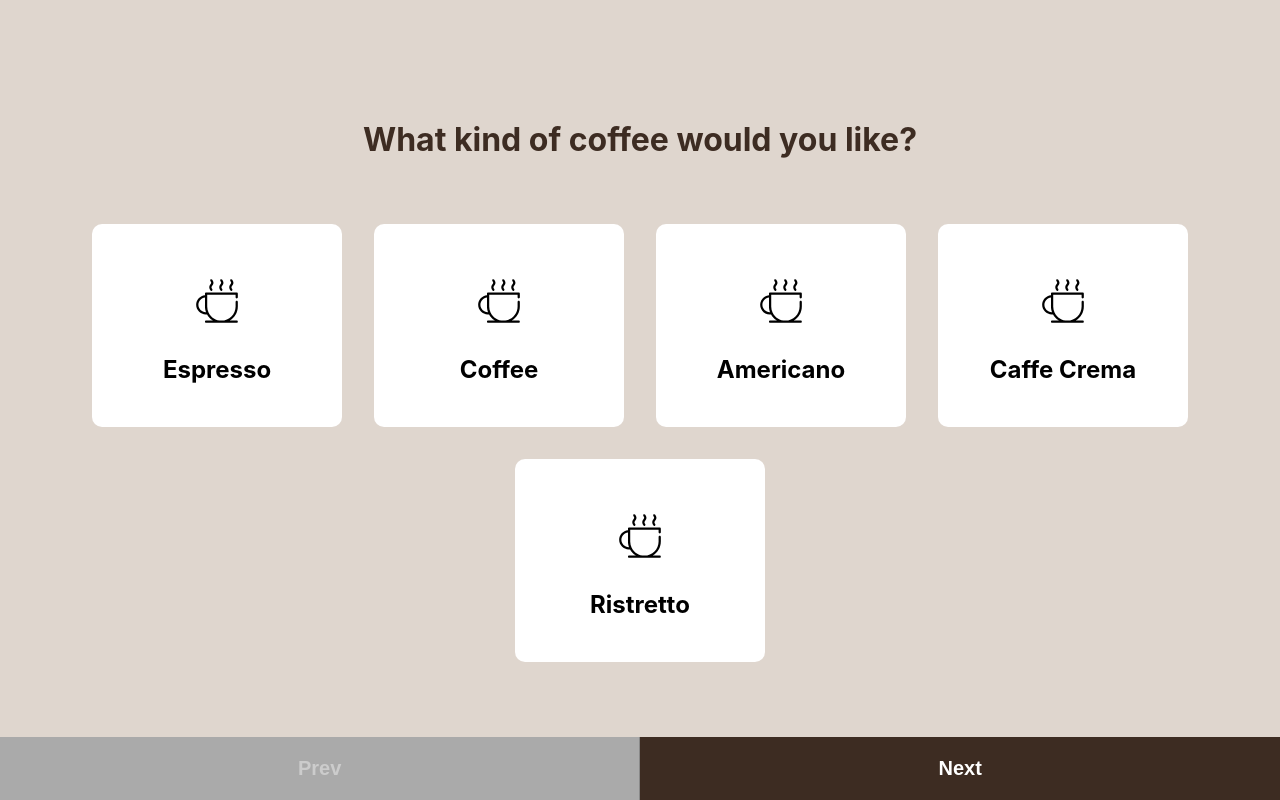
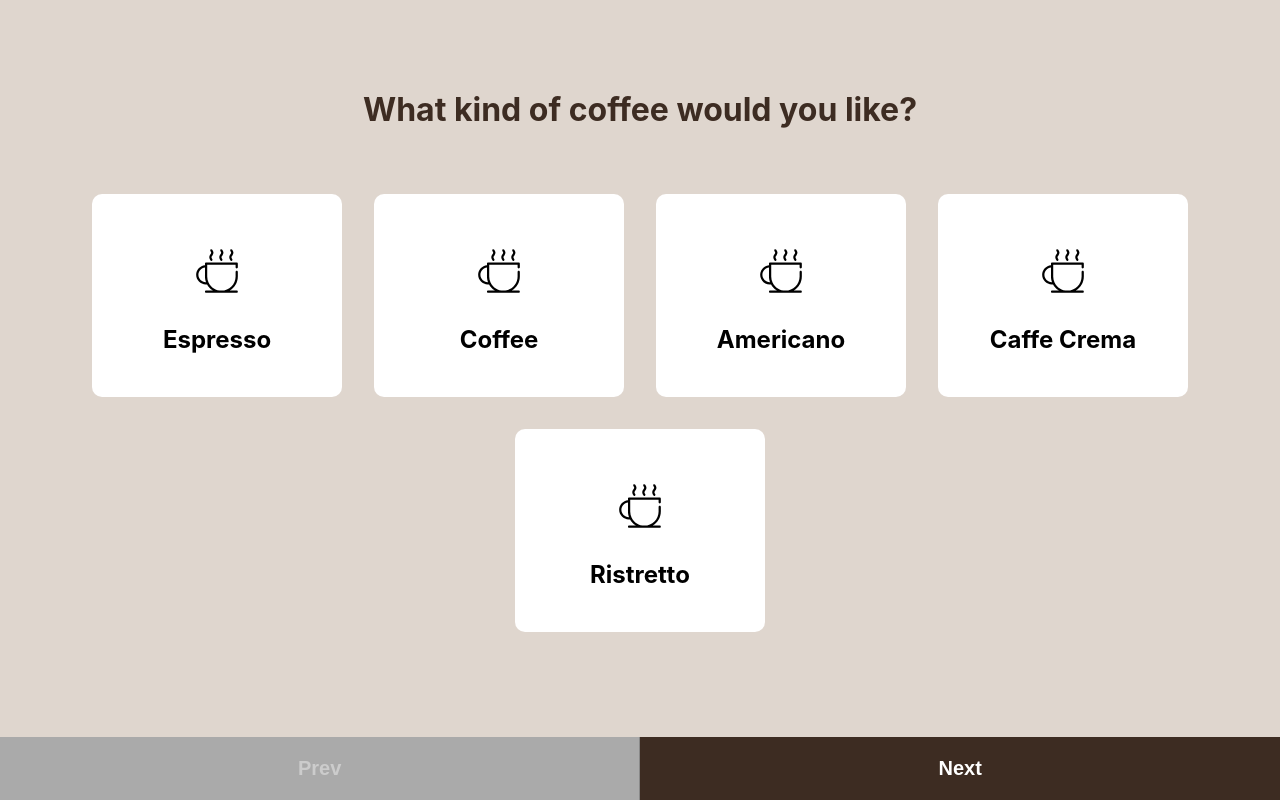
Before and after one commit to Christopherallen/coffee-order, a Next.js app: page / in a window 1280 px wide. Built offline with nearby package versions, Linux system fonts and the light colour scheme.

Commit message:
height update

```diff
--- a/styles/Home.module.css
+++ b/styles/Home.module.css
@@ -4,7 +4,7 @@
 }
 
 .main {
-  min-height: 100vh;
+  min-height: calc(100vh - 60px);
   padding: 4rem 0;
   flex: 1;
   display: flex;
```
